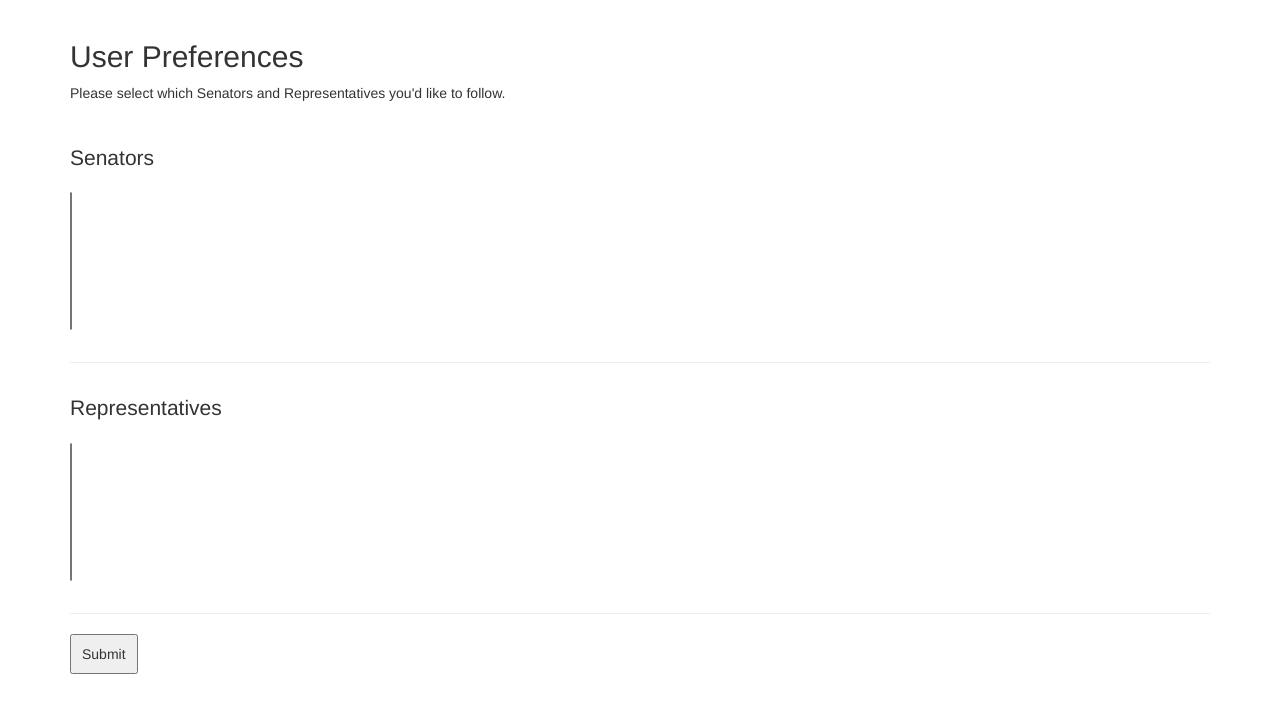
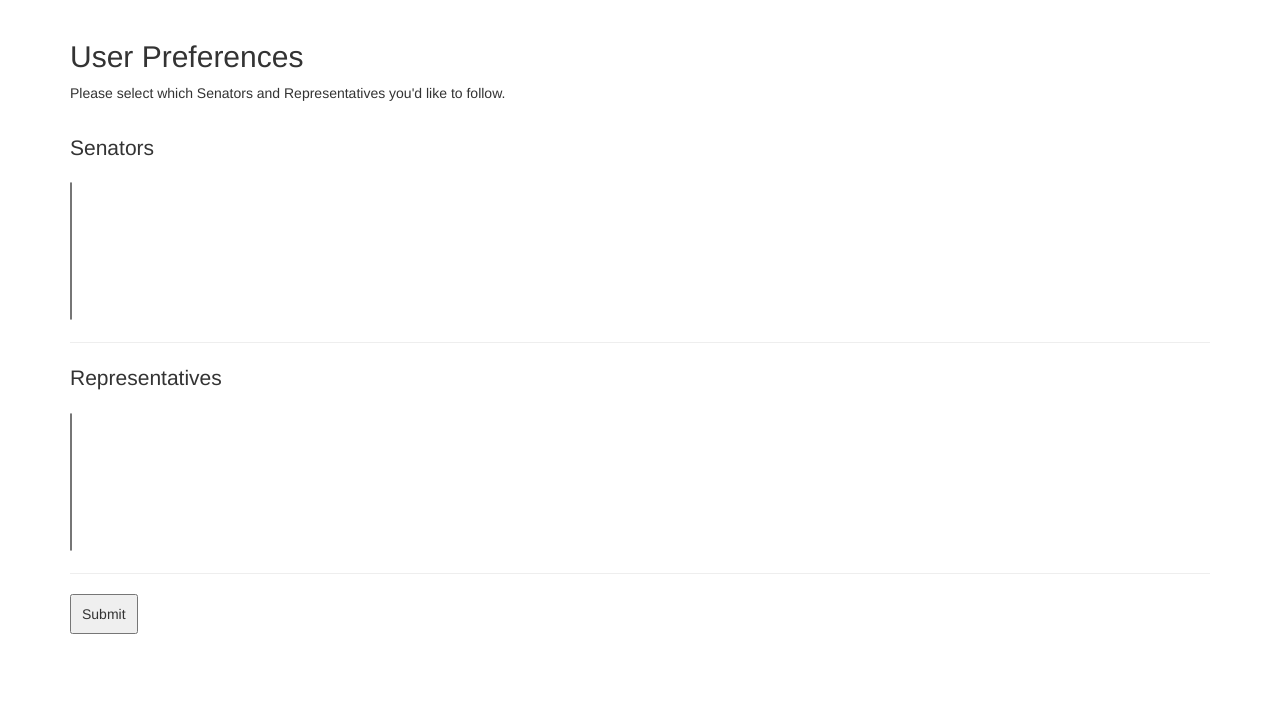
Before and after one commit to OrlandoSentinel/TabsOnTallahassee, a Django app: template templates/preferences/preferences.html in a window 1280 px wide. Shown: the part 72-785 px from the top of the page. Run offline with Django 3.2, Linux system fonts and the light colour scheme; the template is opened without the code that fills it, so the values that code supplies are empty; some libraries are stand-ins or nearby versions.

Commit message:
Remove undeeded div class and css

```diff
--- a/templates/preferences/preferences.html
+++ b/templates/preferences/preferences.html
@@ -12,7 +12,7 @@
 {% csrf_token %}
 
 
-    <div class="pref_choice">
+    <div>
         <p class="lead">Senators</p>
         <select multiple name="senators" size="8">
             {% for senator in senators %}
@@ -23,7 +23,7 @@
 
     <hr/>
 
-    <div class="pref_choice">
+    <div>
         <p class="lead">Representatives</p>
         <select multiple name="representitives" size="8">
             {% for representative in representatives %}
--- a/tot/static/css/custom.css
+++ b/tot/static/css/custom.css
@@ -19,8 +19,3 @@ form {
     padding-top: 20px;
     padding-bottom: 20px;
 }
-
-.pref_choice {
-    padding-bottom: 10px;
-    padding-top: 10px;
-}
```
